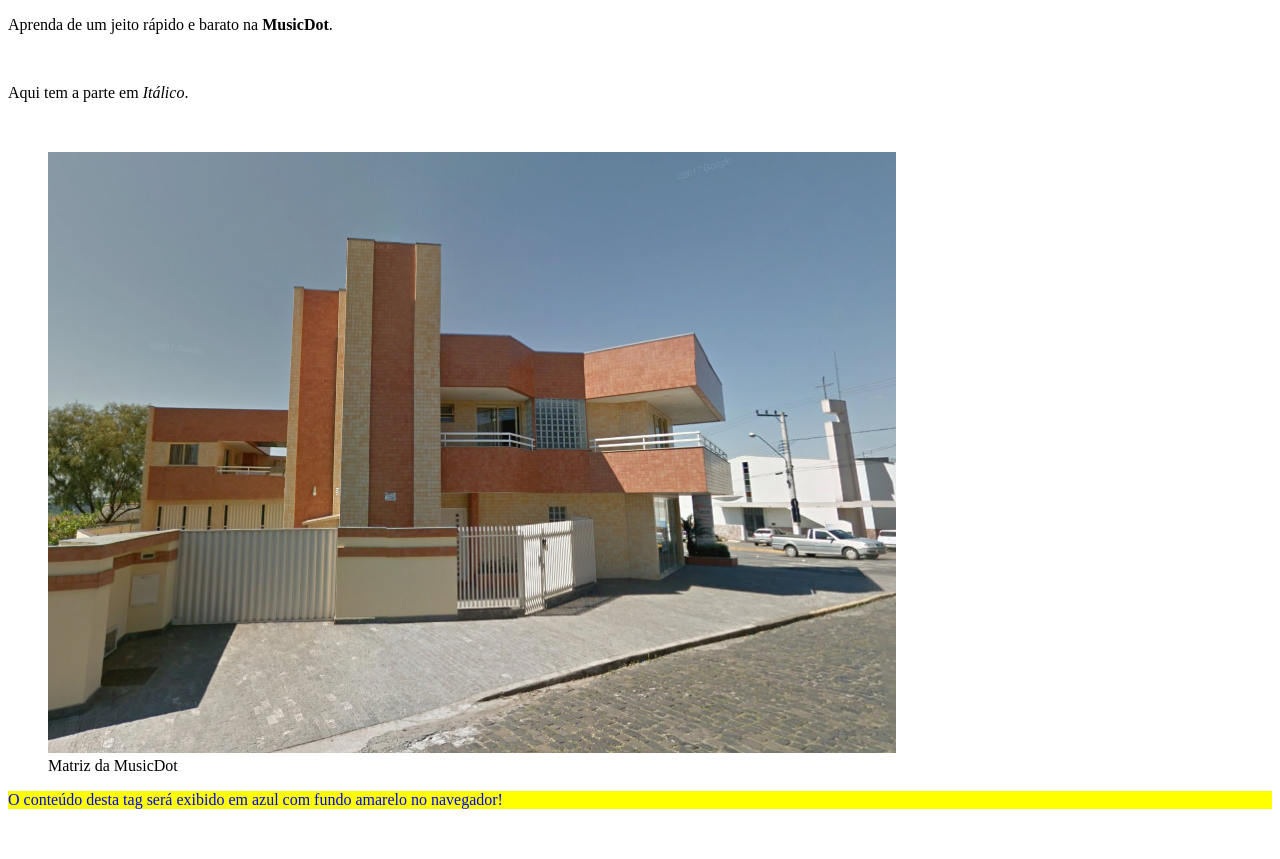
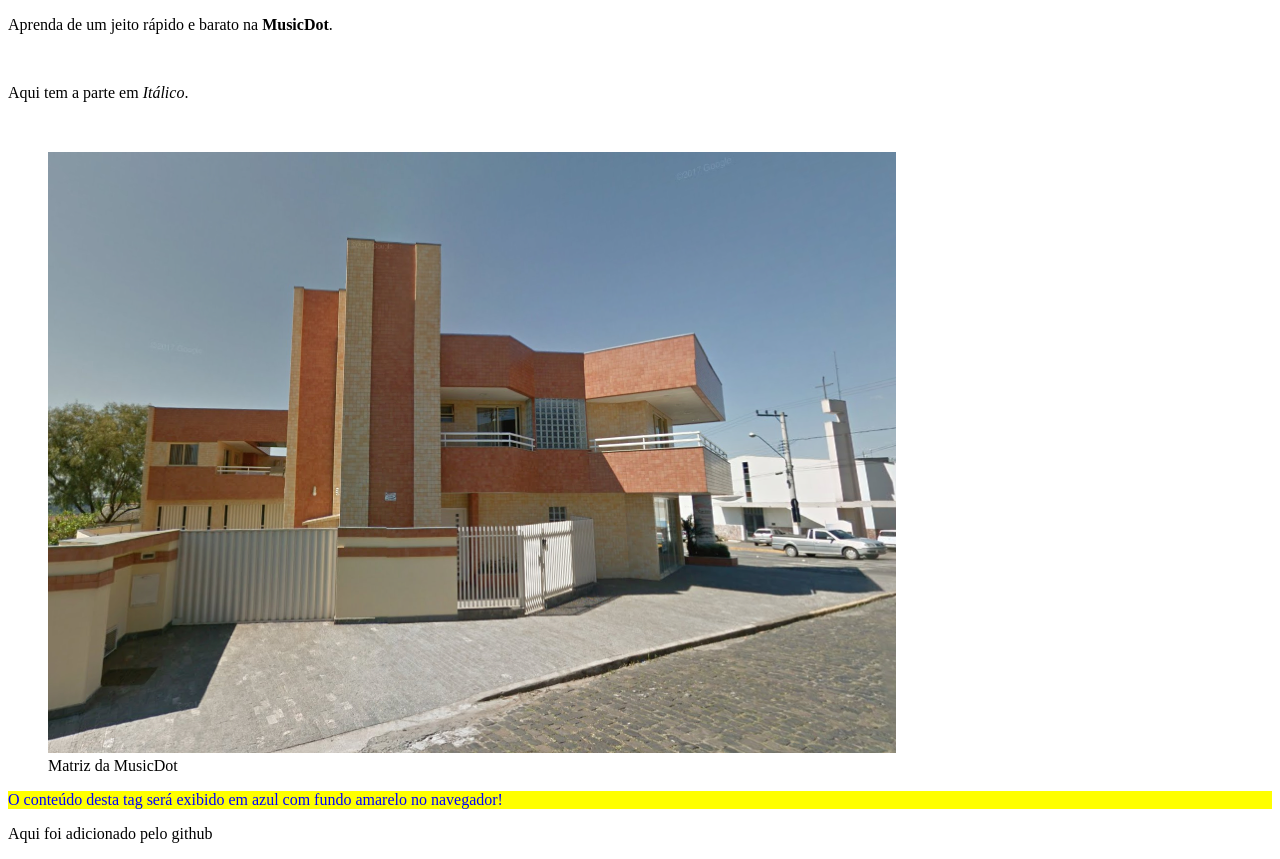
Before and after one commit to rmayckon/Treino1, a plain HTML site: page Teste.html in a window 1280 px wide. Before the commit the page ends 825 px from the top, so only its background shows below. Drawn offline with Linux system fonts and the light colour scheme.

Commit message:
Update Teste.html
Alteração 1 pelo github

```diff
--- a/Teste.html
+++ b/Teste.html
@@ -16,6 +16,7 @@
     <p style="color: blue; background-color: yellow;">
         O conteúdo desta tag será exibido em azul com fundo amarelo no navegador!
     </p>
+    <p> Aqui foi adicionado pelo github</p>
 
 </body>
 </html>
```
